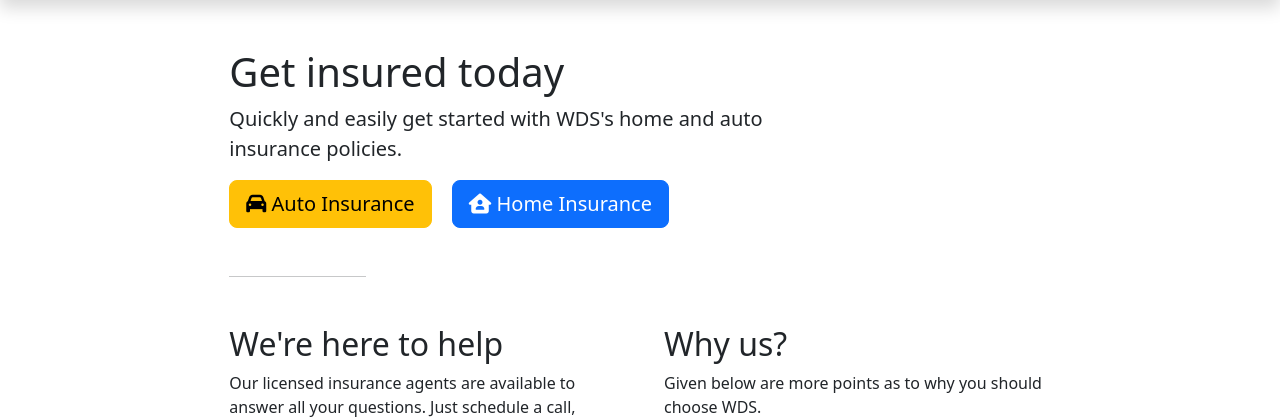
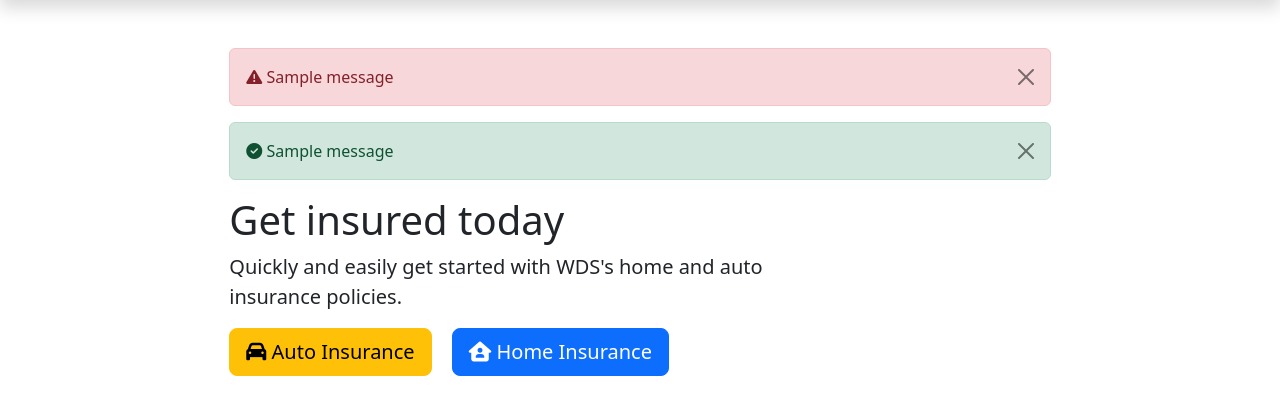
Before and after one commit to jashmerchant/PDS_project, a Flask app: page / in a window 1280 px wide. Shown: the part 72-492 px from the top of the page. Run offline with Flask 2, Linux system fonts and the light colour scheme; a user stored in the database is signed in; data comes from the database, SQL or seed files in the repository; both versions use the stored data as it was after the commit; tables that the repository leaves empty hold one stand-in row (values such as "Sample post"); one stand-in notice (Sample message) is shown; some libraries are stand-ins or nearby versions.

Commit message:
Solve inconsistency

```diff
--- a/PDS_project/templates/home.html
+++ b/PDS_project/templates/home.html
@@ -44,6 +44,18 @@
 
     <div class="col-lg-8 mx-auto p-3 py-md-5">
         <main>
+            {% for message in get_flashed_messages(category_filter=["error"]) %}
+            <div class="alert alert-danger alert-dismissible fade show" role="alert">
+                <i class="fa-solid fa-triangle-exclamation"></i> {{ message }}
+                <button type="button" class="btn-close" data-bs-dismiss="alert" aria-label="Close"></button>
+            </div>
+            {% endfor %}
+            {% for message in get_flashed_messages(category_filter=["success"]) %}
+            <div class="alert alert-success alert-dismissible fade show" role="alert">
+                <i class="fa-solid fa-circle-check"></i> {{ message }}
+                <button type="button" class="btn-close" data-bs-dismiss="alert" aria-label="Close"></button>
+            </div>
+            {% endfor %}
             <h1>Get insured today</h1>
             <p class="fs-5 col-md-8">Quickly and easily get started with WDS's home and auto insurance policies.
             </p>
```
Also changed, not shown: PDS_project/database.db.
